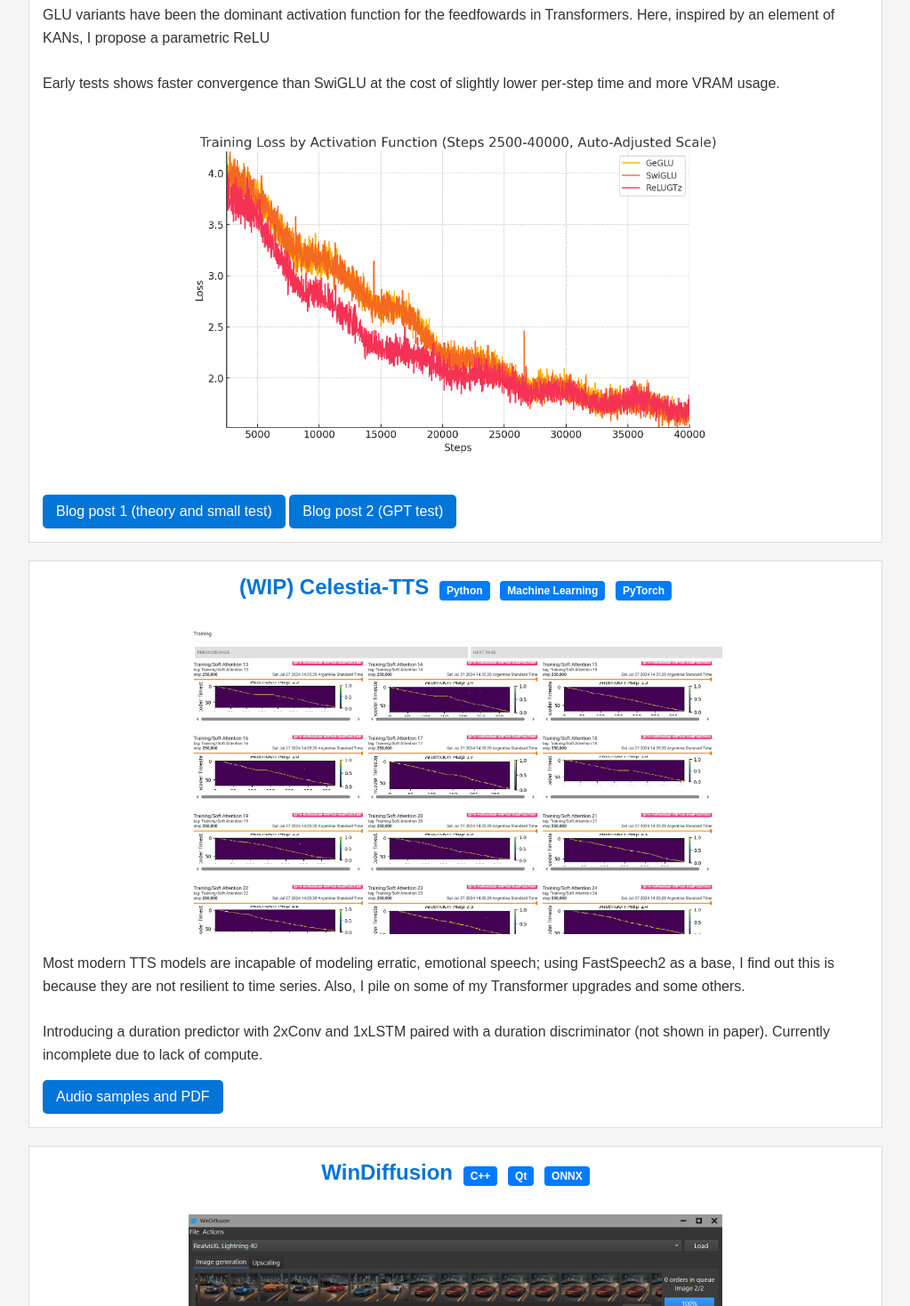
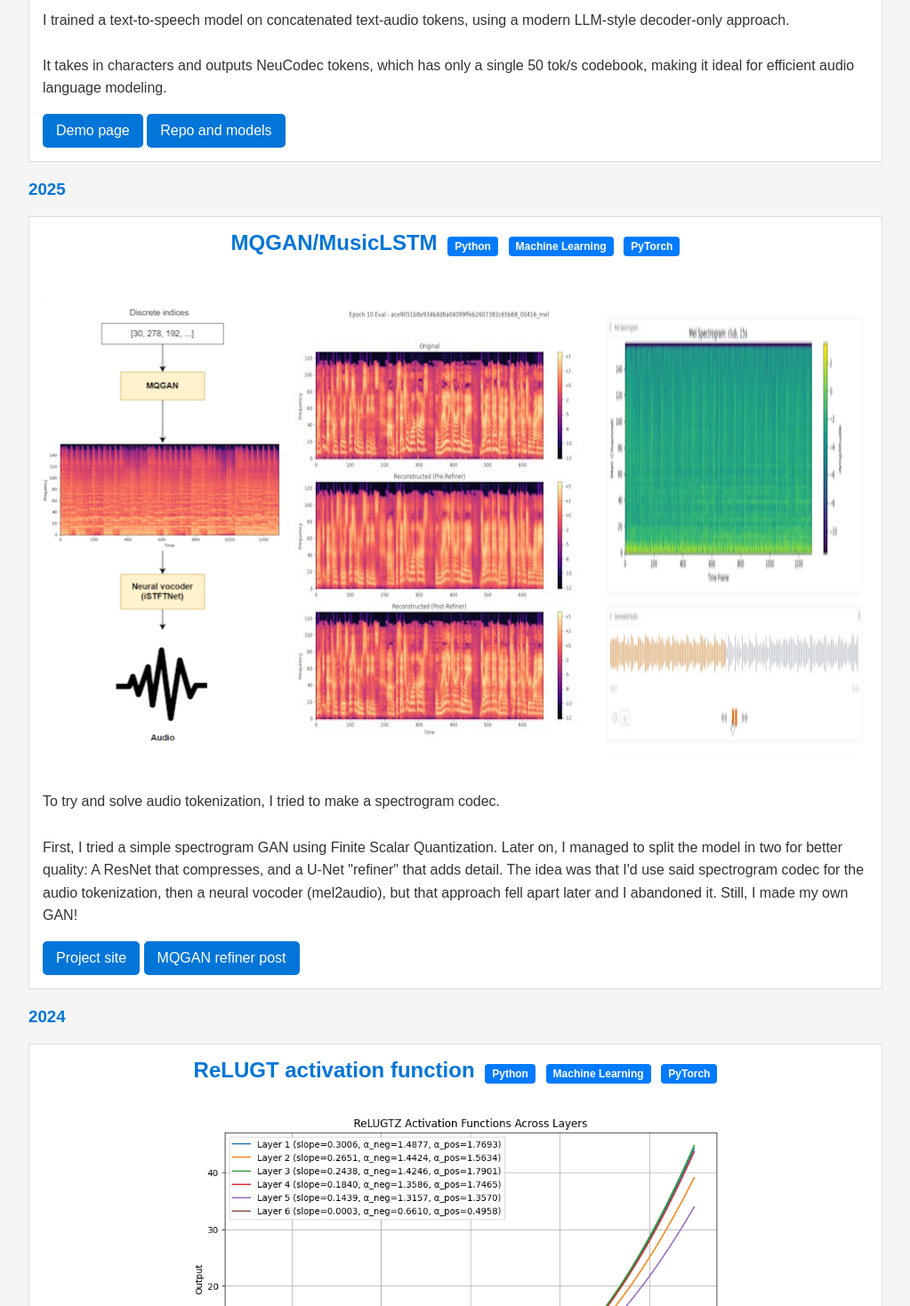
Before and after one commit to ZDisket/zdisket.github.io, a plain HTML site: page page.html in a window 1280 px wide. Shown: the part 1160-2628 px from the top of the page at 89% size, without its empty margins (128-1151 px from the left). Drawn offline with Linux system fonts and the light colour scheme.

Commit message:
small facelift

```diff
--- a/page.html
+++ b/page.html
@@ -23,9 +23,9 @@
 		<h2>About myself</h2>
 		<p>Did Visual Basic and C# very early as child, learned C++ in 2013. First real projects doing videogame modding circa 2017 - 2019, all C++ with Qt and WinAPI</p>
 		<p>Then in 2020 I pivoted to machine learning because I was interested in speech synthesis for creativity. Went from zero Python experience then to maintainer of TensorFlowTTS in 2021 where I contributed the then-first open source TTS model that output 44.1KHz audio.</p>
-		<p>I went to uni 2019-2021 but dropped out to focus on machine learning aside from feeling like it was limiting me. I made TensorVox (C++ ML TTS app) and began freelancing, mostly just training and slightly modifying models until 2023 when I started working for Storyteller
+		<p>I went to uni 2019-2021 but dropped out to focus on machine learning aside from feeling like it was limiting me. I made TensorVox (C++ ML TTS app) and began freelancing, mostly just training and slightly modifying models until 2023 when I started working for a startup
 		and went in deep into model research itself</p>
-		<p>Now I focus on research in model architecture, training - and by that I mean mostly Transformers - for GenAI (mostly speech, but doing image and text too). Did you know I worked with GPTs before the ChatGPT hype? I finetuned GPT-J-6B back in 2021 with <a href="https://sites.research.google/trc/about/">TPU Research Cloud</a> (back then Tensorflow Research Cloud) TPUs. Also, check out my <a href="https://substack.com/@zd12793091">Substack blog</a></p>
+		<p>Now I focus on ML model stuff, training - and by that I mean mostly Transformers - for GenAI (mostly speech, but doing image and text too). Did you know I worked with GPTs before the ChatGPT hype? I finetuned GPT-J-6B back in 2021 with <a href="https://sites.research.google/trc/about/">TPU Research Cloud</a> (back then Tensorflow Research Cloud) TPUs. Also, check out my <a href="https://substack.com/@zd12793091">Substack blog</a>; lastly, I'm good at doing machine learning on AMD hardware and hold a ROCm Star certificate since June 2025</p>
 
 	<blockquote style="font-size: 20px; font-style: italic; color: #333; margin: 20px; text-align: center;">
         "I am not designed to come second or third. I am designed to win."
@@ -40,6 +40,37 @@
         <section id="projects">
             <h2>Projects by Year</h2>
             <article class="project-year">
+			    <h3>2025</h3>
+				<div class="project">
+					<h4>Echolancer <span class="tag">Python</span> <span class="tag">Machine Learning</span> <span class="tag">PyTorch</span></h4>
+					<div class="results-container">
+						<img src="resources/p8result1.png" alt="Waveform" class="medium-img">
+					</div>
+
+					<p>I trained a text-to-speech model on concatenated text-audio tokens, using a modern LLM-style decoder-only approach.<br><br>
+					It takes in characters and outputs NeuCodec tokens, which has only a single 50 tok/s codebook, making it ideal for efficient audio language modeling.
+
+					</p>
+					<a href="https://zdisket.github.io/echolancersite/">Demo page</a>
+					<a href="https://github.com/ZDisket/Echolancer">Repo and models</a>
+				</div>
+				<h3>2025</h3>
+				<div class="project">
+					<h4>MQGAN/MusicLSTM <span class="tag">Python</span> <span class="tag">Machine Learning</span> <span class="tag">PyTorch</span></h4>
+					<div class="results-container">
+						<img src="resources/p9result1.png" alt="Diagram" class="medium-img">
+						<img src="resources/p9result2.jpg" alt="MQGAN Refiner" class="medium-img">
+						<img src="resources/p9result3.png" alt="MusicLSTM" class="medium-img">
+					</div>
+					<p>To try and solve audio tokenization, I tried to make a spectrogram codec.<br><br>
+					First, I tried a simple spectrogram GAN using Finite Scalar Quantization. Later on, I managed to split the model in two for better quality: A ResNet that compresses, and a U-Net "refiner" that adds detail.
+					The idea was that I'd use said spectrogram codec for the audio tokenization, then a neural vocoder (mel2audio), but that approach fell apart later and I abandoned it. Still, I made my own GAN!
+
+					</p>
+					<a href="https://zdisket.github.io/mqgan-site/">Project site</a>
+					<a href="https://zdtech.substack.com/p/mqgan-refiner">MQGAN refiner post</a>
+				</div>
+
                 <h3>2024</h3>
 				<div class="project">
 					<h4>ReLUGT activation function <span class="tag">Python</span> <span class="tag">Machine Learning</span> <span class="tag">PyTorch</span></h4>
@@ -52,14 +83,6 @@
 					</div>
 					<a href="https://zdtech.substack.com/p/activation-functions-part-2">Blog post 1 (theory and small test)</a>
 					<a href="https://zdtech.substack.com/p/activation-functions-part-3?r=4a9mkn">Blog post 2 (GPT test)</a>
-				</div>
-				<div class="project">
-					<h4>(WIP) Celestia-TTS <span class="tag">Python</span> <span class="tag">Machine Learning</span> <span class="tag">PyTorch</span></h4>
-					<img src="resources/aligns.png" alt="Project Interface" class="medium-img">
-					<p>Most modern TTS models are incapable of modeling erratic, emotional speech; using FastSpeech2 as a base, I find out this is because they are not resilient to time series. Also, I pile on some of my Transformer upgrades and some others.<br><br>
-					Introducing a duration predictor with 2xConv and 1xLSTM paired with a duration discriminator (not shown in paper). Currently incomplete due to lack of compute.
-					</p>
-					<a href="https://drive.google.com/drive/u/1/folders/1gTViWXuARBC4WoYEr7AXpImDyLaX0w-L">Audio samples and PDF</a>
 				</div>
 				<div class="project">
 					<h4>WinDiffusion <span class="tag">C++</span> <span class="tag">Qt</span> <span class="tag">ONNX</span></h4>
```
Also changed, not shown: resources/p8result1.png (added), resources/p9result1.png (added), resources/p9result2.jpg (added), resources/p9result3.png (added).
